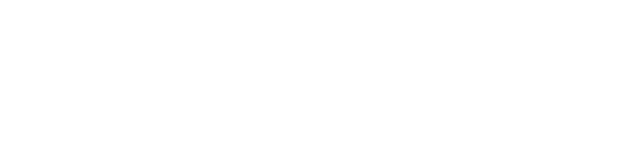
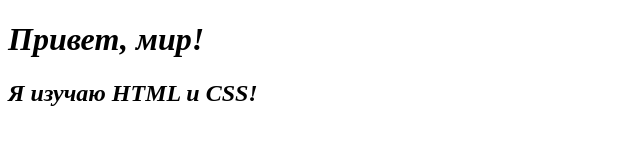
Before and after one commit to maksimpuris600-cloud/Website, a plain HTML site: page index.html in a window 1280 px wide. Shown: the whole page, without its empty margins (0-640 px from the left). Drawn offline with Linux system fonts and the light colour scheme.

Commit message:
HTML & CSS upgrade

```diff
--- a/index.html
+++ b/index.html
@@ -4,8 +4,14 @@
     <meta charset="UTF-8">
     <meta name="viewport" content="width=device-width, initial-scale=1.0">
     <title>Document</title>
+    <link rel="stylesheet" href="style.css">
 </head>
 <body>
-
+    <h1>
+        Привет, мир!
+    </h1>
+    <h2>
+        Я изучаю HTML и CSS!
+    </h2>
 </body>
 </html>
--- a/style.css
+++ b/style.css
@@ -0,0 +1,3 @@
+body {
+    font-style: italic;
+}
```
